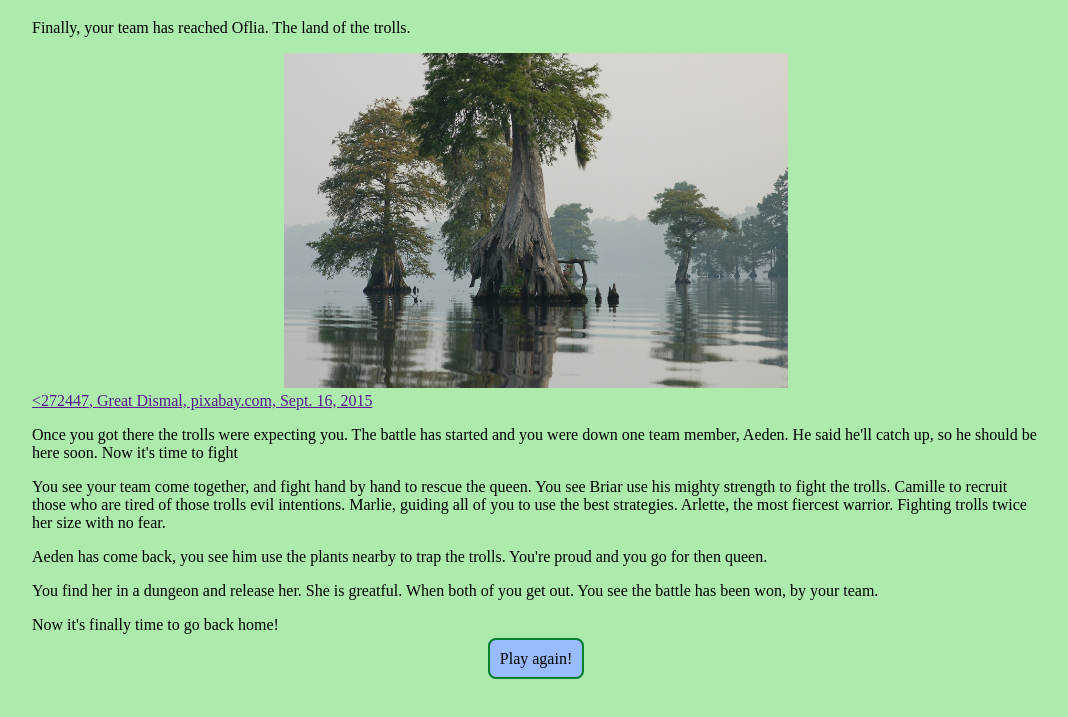
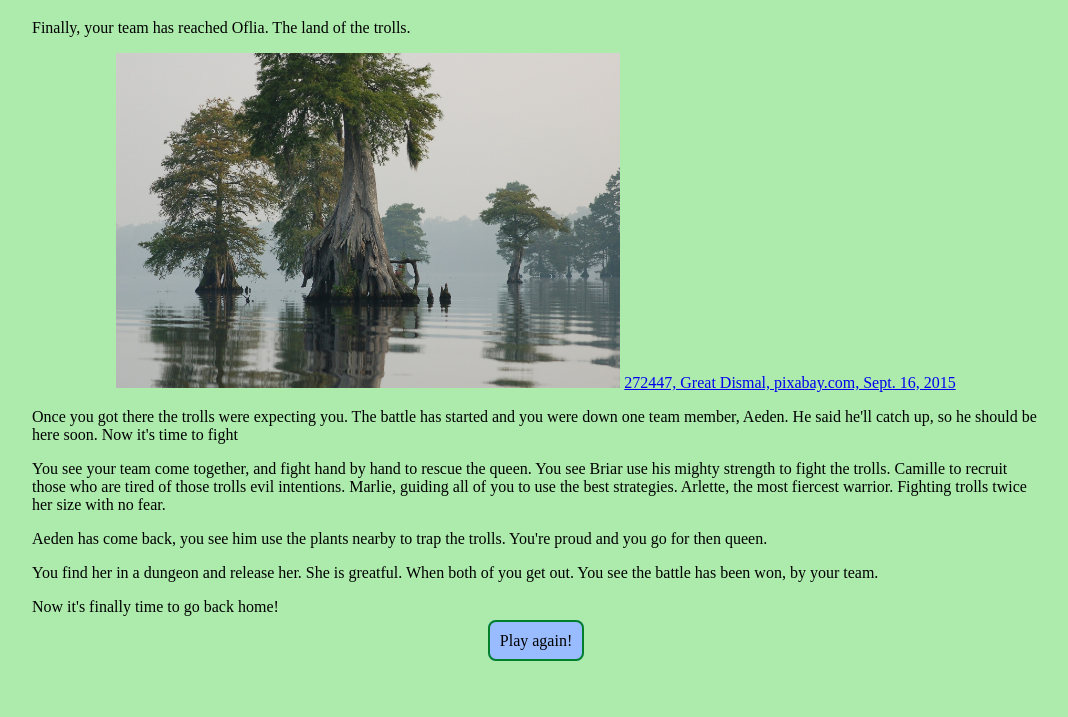
Before and after one commit to cielor12/cyoa-mmp, a plain HTML site: page level5.html in a window 1280 px wide. Shown: the part 61-778 px from the top of the page, without its empty margins (104-1172 px from the left). Drawn offline with Linux system fonts and the light colour scheme.

Commit message:
Update level5.html

```diff
--- a/level5.html
+++ b/level5.html
@@ -7,8 +7,10 @@
   <body>
     <center><h1>Congratulations your team has made it!</h1></center>
     <p>Finally, your team has reached Oflia. The land of the trolls.</p>
-    <center><img class="big" src="trolls.jpg"></center>
-    <a href=""><272447, Great Dismal, pixabay.com, Sept. 16, 2015</a>
+    <center>
+      <img class="big" src="trolls.jpg">
+      <a href="https://pixabay.com/photos/great-dismal-swamp-landscape-scenic-940495/">272447, Great Dismal, pixabay.com, Sept. 16, 2015</a>
+    </center>
     <p>Once you got there the trolls were expecting you. The battle has started and you were down one team member, Aeden. He said he'll catch up, so he should be here soon. Now it's time to fight</p>
     <p>You see your team come together, and fight hand by hand to rescue the queen. You see Briar use his mighty strength to fight the trolls. Camille to recruit those who are tired of those trolls evil intentions. Marlie, guiding all of you to use the best strategies. Arlette, the most fiercest warrior. Fighting trolls twice her size with no fear.</p>
     <p>Aeden has come back, you see him use the plants nearby to trap the trolls. You're proud and you go for then queen.</p>
```
